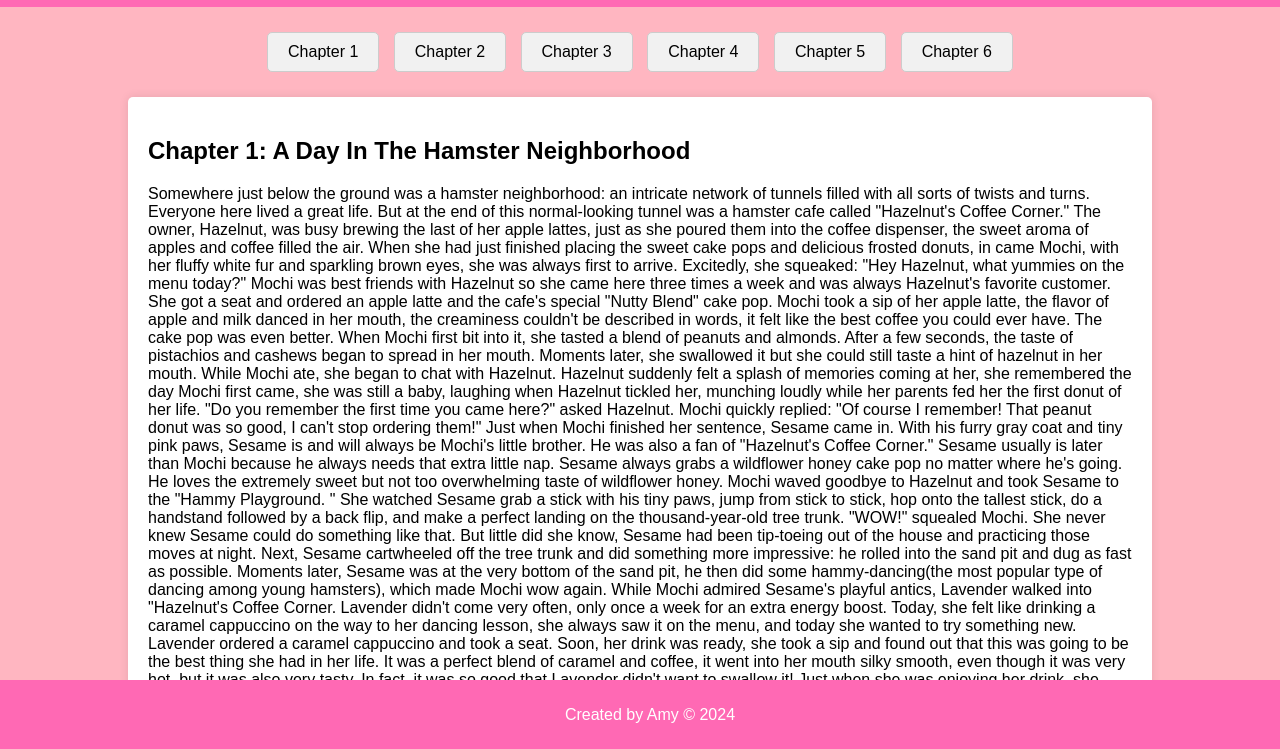
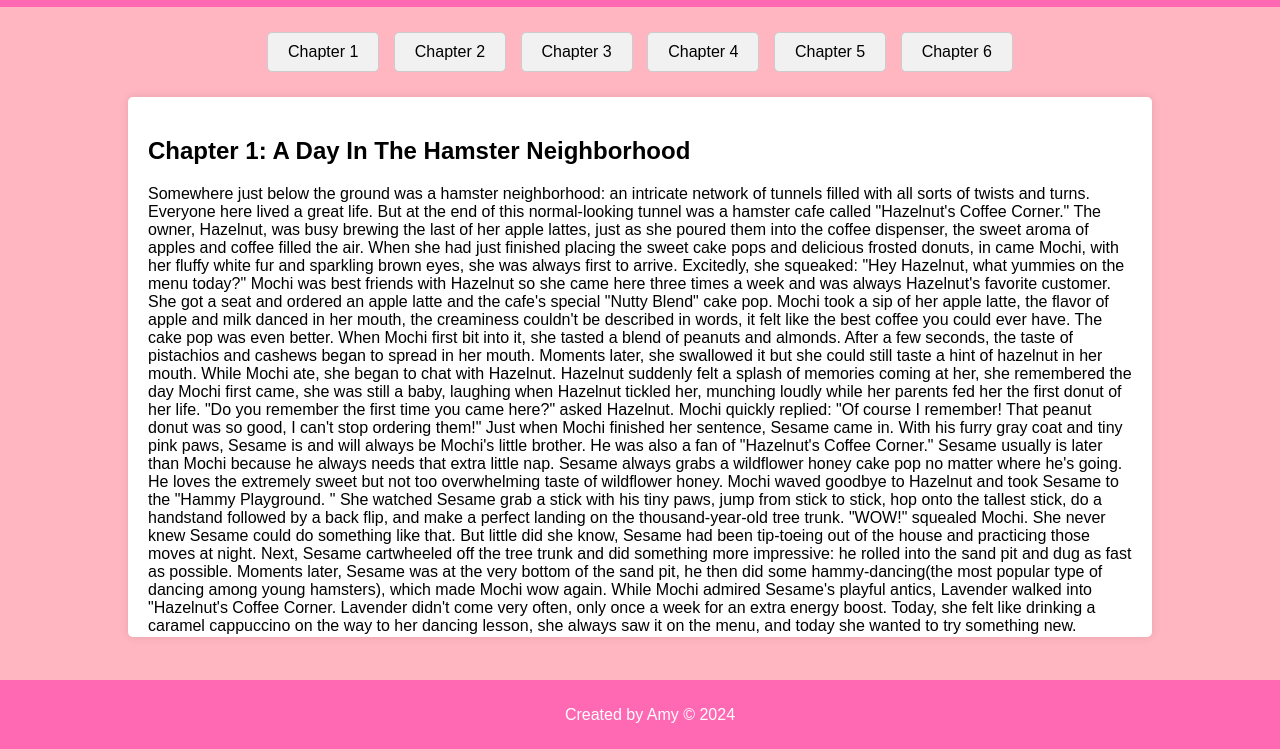
Before and after one commit to AmyTheHamster/amystorycorner, a plain HTML site: page index.html in a window 1280 px wide. Both pictures are taken after a click on the button "Chapter 1". Shown: the part 50-799 px from the top of the page. Drawn offline with Linux system fonts and the light colour scheme.

Commit message:
Update index.html

```diff
--- a/index.html
+++ b/index.html
@@ -44,6 +44,9 @@
     background-color: white;
     border-radius: 5px;
     box-shadow: 0 0 10px rgba(0, 0, 0, 0.1);
+    height: auto;
+    max-height: 500px; /* Add this line to control height */
+    overflow: auto; /* This allows scrolling if the content is too long */
 }
         footer {
             text-align: center;
```
Lines whose indentation alone changed are shown as unchanged.
